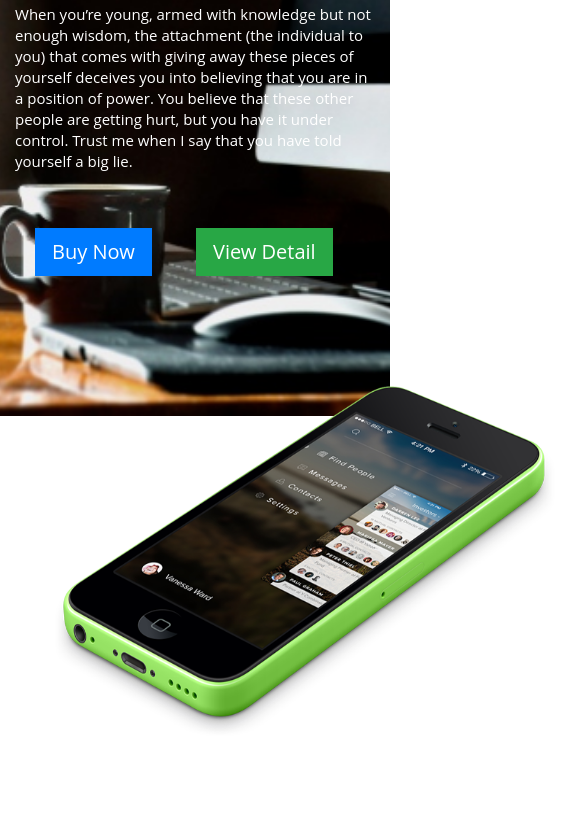
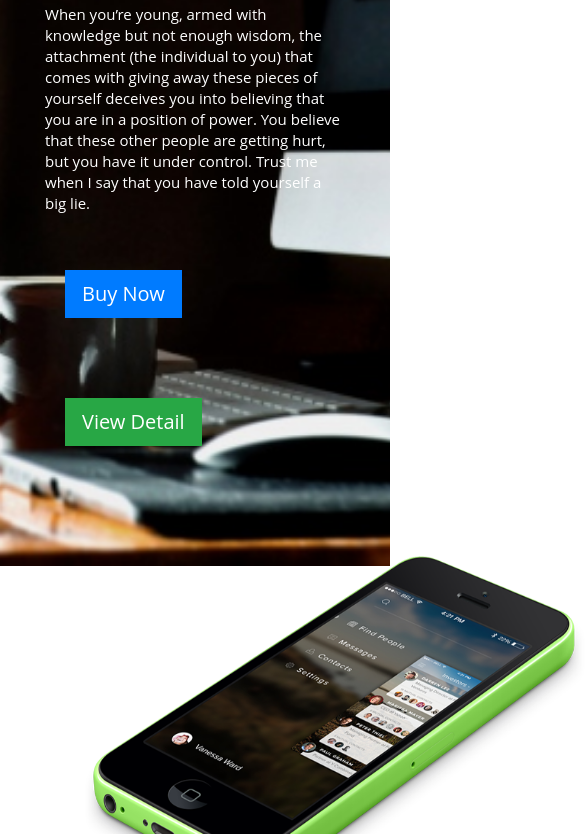
Before and after one commit to champagnepappi/Africana, a plain HTML site: page index.html in a window 390 px wide. Shown: the part 240-1074 px from the top of the page, 585 px wide, since content can reach past the window. Before the commit the page ends 976 px from the top, so only its background shows below. Drawn offline with nearby package versions, Linux system fonts and the light colour scheme.

Commit message:
style header for small device

```diff
--- a/css/style.css
+++ b/css/style.css
@@ -96,3 +96,11 @@
           border-radius: 0;
           margin: 40px 20px;
      }
+
+     /* small device */
+     @media(max-width:768px) {
+         .header {
+             padding: 30px;
+             height: 750px;
+         }
+     }
```
